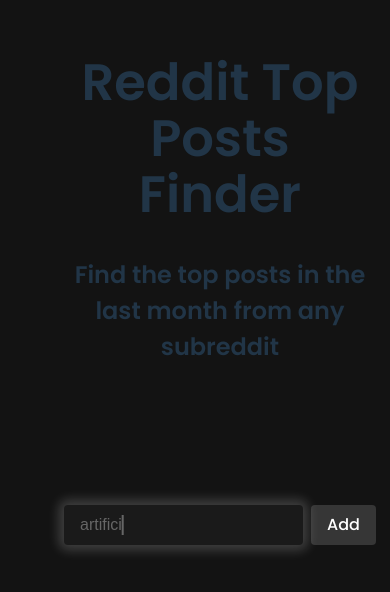
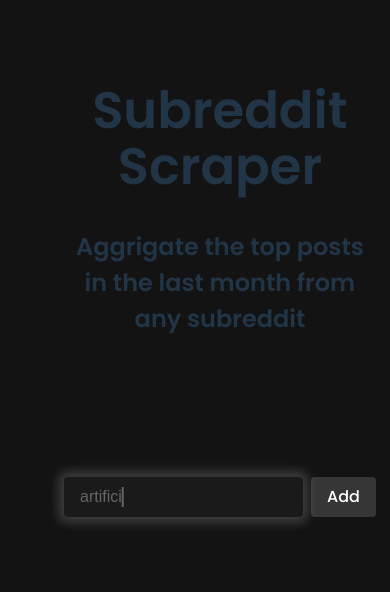
Before and after one commit to Cookseyyyyyy/subredditscraper, a React (Vite) app: page / in a window 390 px wide. Shown: the part 124-716 px from the top of the page. Built offline with nearby package versions, Linux system fonts and the light colour scheme.

Commit message:
commit before making responsive

```diff
--- a/src/App.jsx
+++ b/src/App.jsx
@@ -205,8 +205,8 @@
   // Display the subreddit input form if posts have not been loaded
   return (
     <div className="App">
-      <h1>Reddit Top Posts Finder</h1>
-      <h2>Find the top posts in the last month from any subreddit</h2>
+      <h1>Subreddit Scraper</h1>
+      <h2>Aggrigate the top posts in the last month from any subreddit</h2>
       <AdUnit />
       <div className="input-group">
         <div className="input-wrapper">
```
